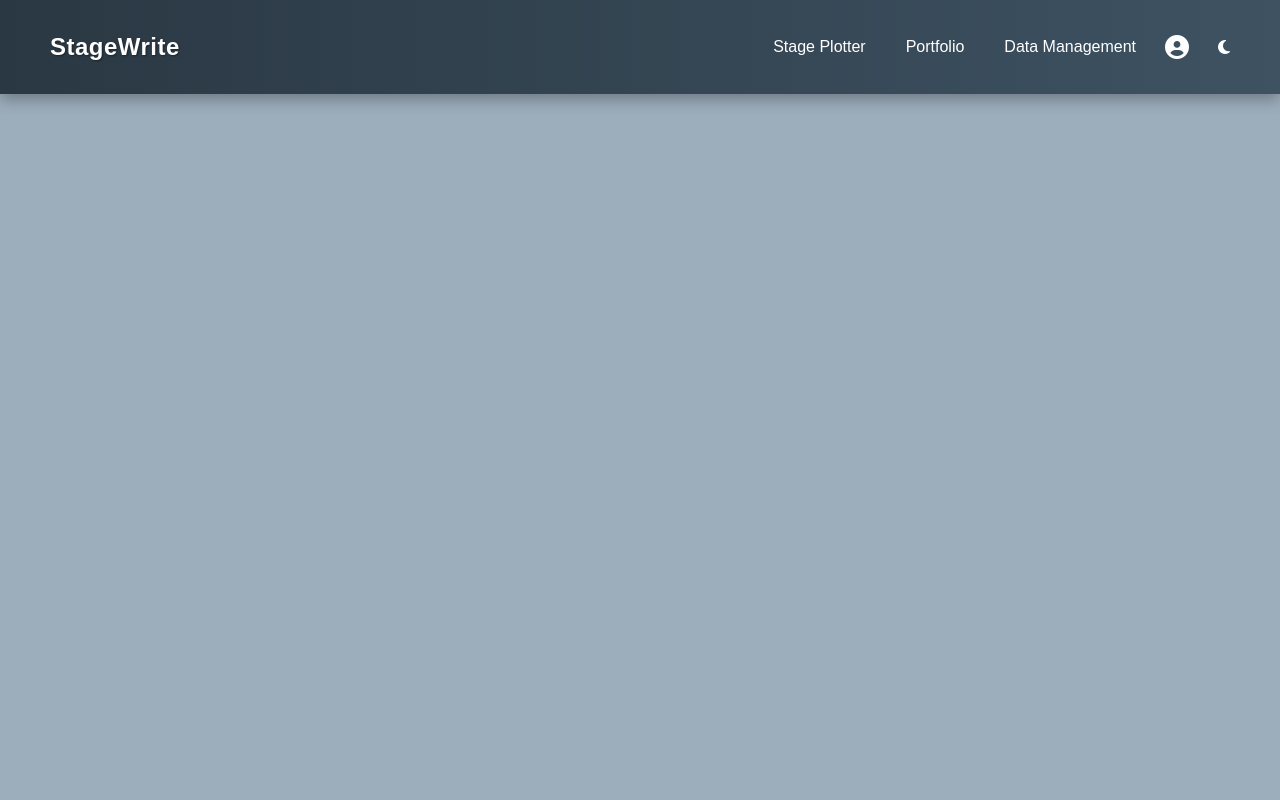
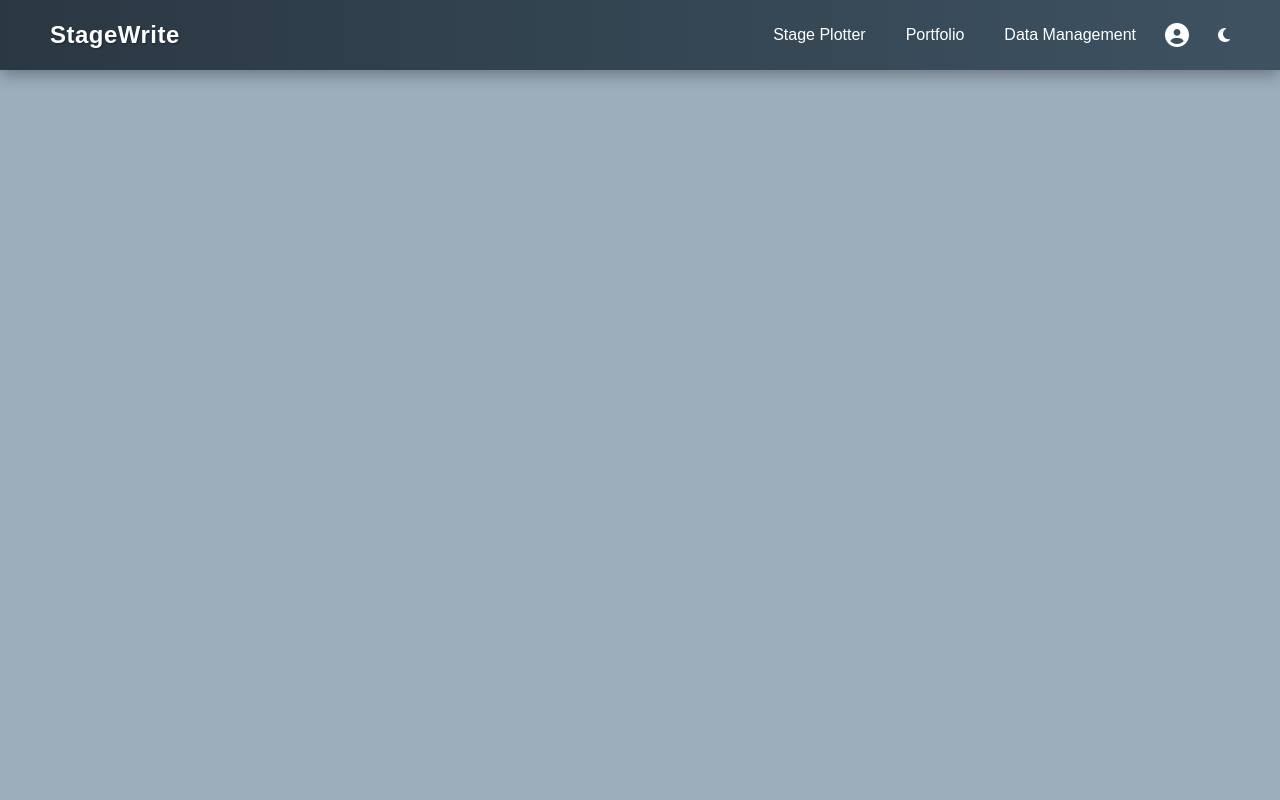
Before and after one commit to JoeThomas42/stagewrite, a PHP site: template private/templates/header.php in a window 1280 px wide. Run offline with PHP 8.4, Linux system fonts and the light colour scheme; the visitor is signed in with stand-in values (Sample User, id 1); the template is opened without the code that fills it: most values are stand-ins (such as "Sample title", 1, 10 or a date in 2020); some libraries are stand-ins or nearby versions.

Commit message:
tweak: reduce header height

```diff
--- a/public/css/base.css
+++ b/public/css/base.css
@@ -207,8 +207,8 @@ ul {
   gap: 1rem;
   justify-content: flex-start;
   margin: 0 auto;
-  padding-bottom: 2rem;
-  padding-top: 6rem;
+  padding-bottom: 1rem;
+  padding-top: 4rem;
 }
 
 /* Required Fields */
@@ -236,7 +236,7 @@ label:has(+ select:required)::after {
 header {
   background: linear-gradient(to right, var(--color-header), var(--color-primary-dark));
   box-shadow: var(--shadow-lg);
-  padding: 1.25rem;
+  padding: var(--spacing-sm);
 
   h1 {
     color: var(--color-white);
```
